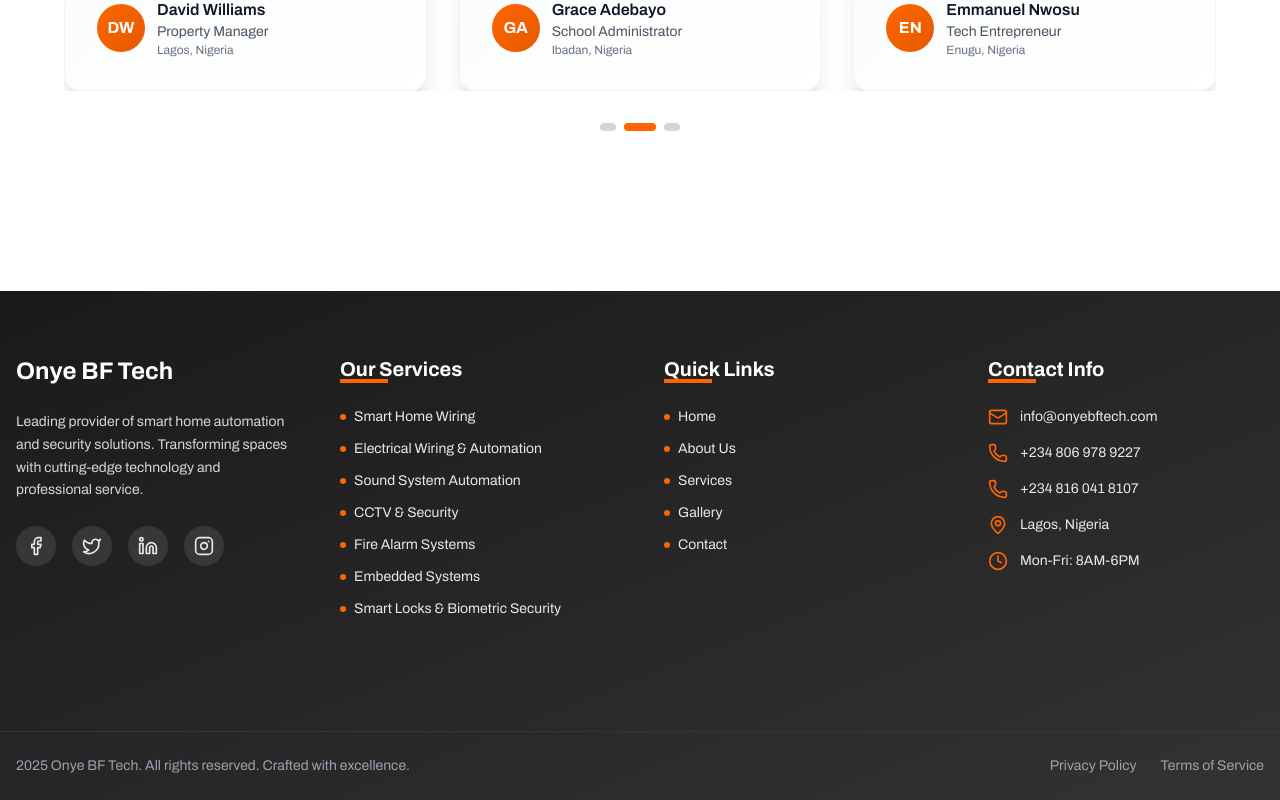
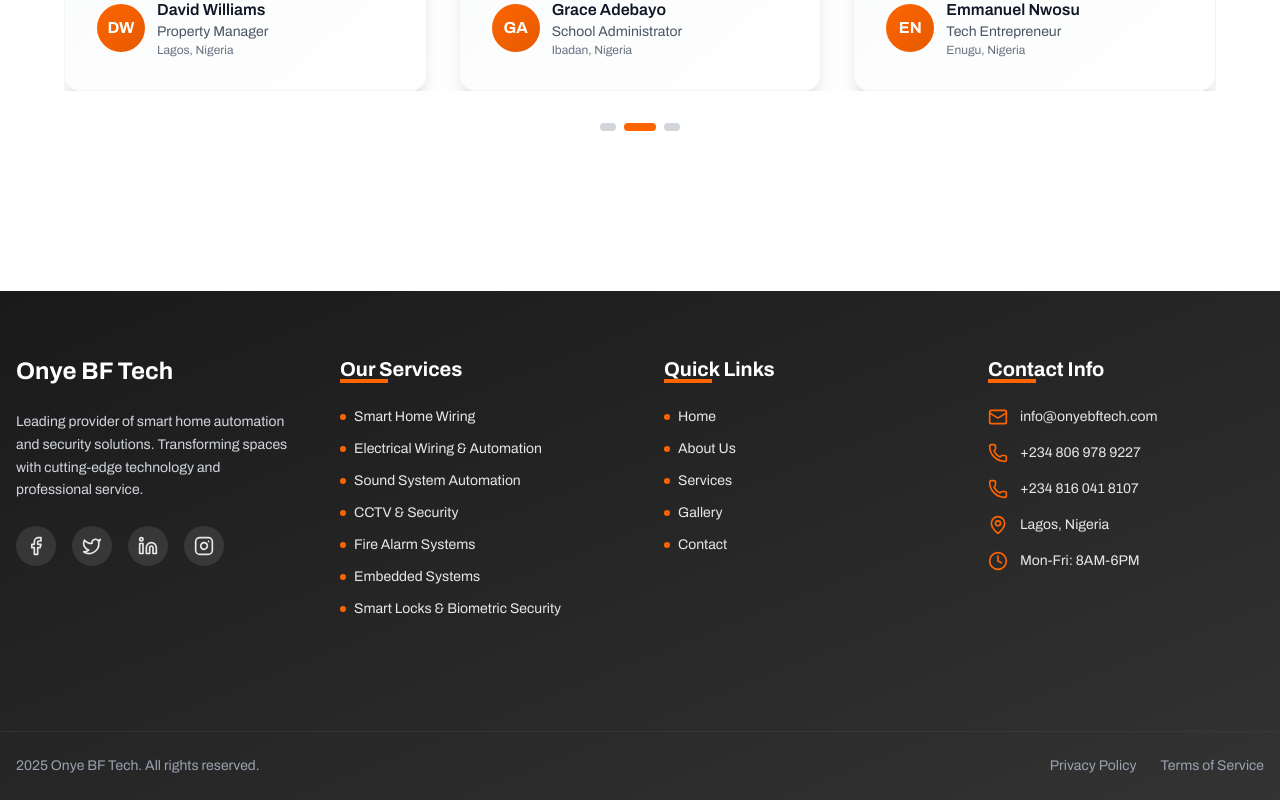
Before and after one commit to EbukaMoses/utaba_denmark, a Next.js app: page / in a window 1280 px wide. Shown: the part 6951-7751 px from the top of the page. Built offline with nearby package versions, Linux system fonts and the light colour scheme.

Commit message:
fine tone and added service detail page

```diff
--- a/ui/Footer.tsx
+++ b/ui/Footer.tsx
@@ -121,7 +121,7 @@
 
       <div className="border-t border-gray-700/50 mt-12">
         <div className="max-w-7xl mx-auto px-4 py-6 flex flex-col md:flex-row justify-between items-center text-sm text-gray-400">
-          <p className="mb-2 md:mb-0"> {new Date().getFullYear()} Onye BF Tech. All rights reserved. Crafted with excellence.</p>
+          <p className="mb-2 md:mb-0"> {new Date().getFullYear()} Onye BF Tech. All rights reserved.</p>
           <div className="flex space-x-6">
             <Link href="/privacy" className="hover:text-[#FE6500] transition-colors">Privacy Policy</Link>
             <Link href="/terms" className="hover:text-[#FE6500] transition-colors">Terms of Service</Link>
```
